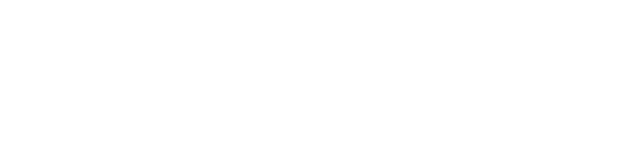
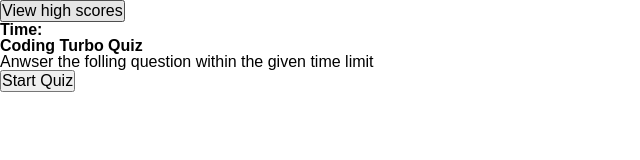
Before and after one commit to JR728/turbotechquiz, a plain HTML site: page index.html in a window 1280 px wide. Shown: the whole page, without its empty margins (0-640 px from the left). Drawn offline with Linux system fonts and the light colour scheme.

Commit message:
added a quiz format on the main page

```diff
--- a/index.html
+++ b/index.html
@@ -9,12 +9,17 @@
 </head>
 
 <body>
-    <header>
-
+    <header class="header">
+        <div class="score-time">
+            <button id="high-score" class="btn">View high scores</button>
+            <h1>Time: </h1>
     </header>
-    <div>
-
+    <div class="start-quiz">
+        <h2>Coding Turbo Quiz</h2>
+        <p>Anwser the folling question within the given time limit</p>
+        <button id="start-quiz">Start Quiz</button>
     </div>
+    <script src="./assets/script.js"></script>
 </body>
 <footer>
 
```
